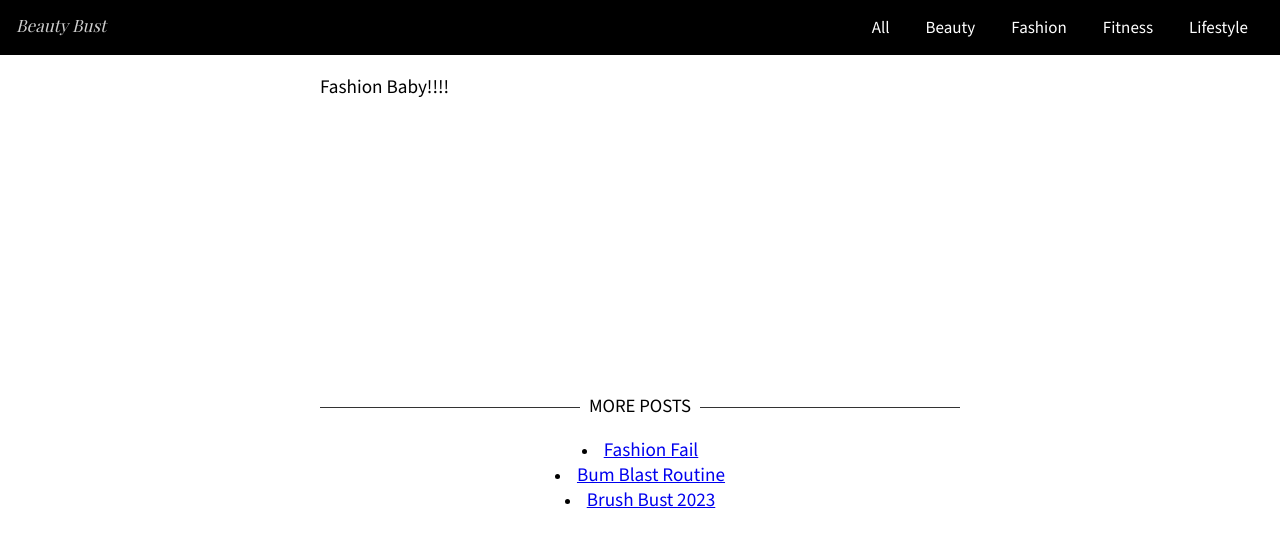
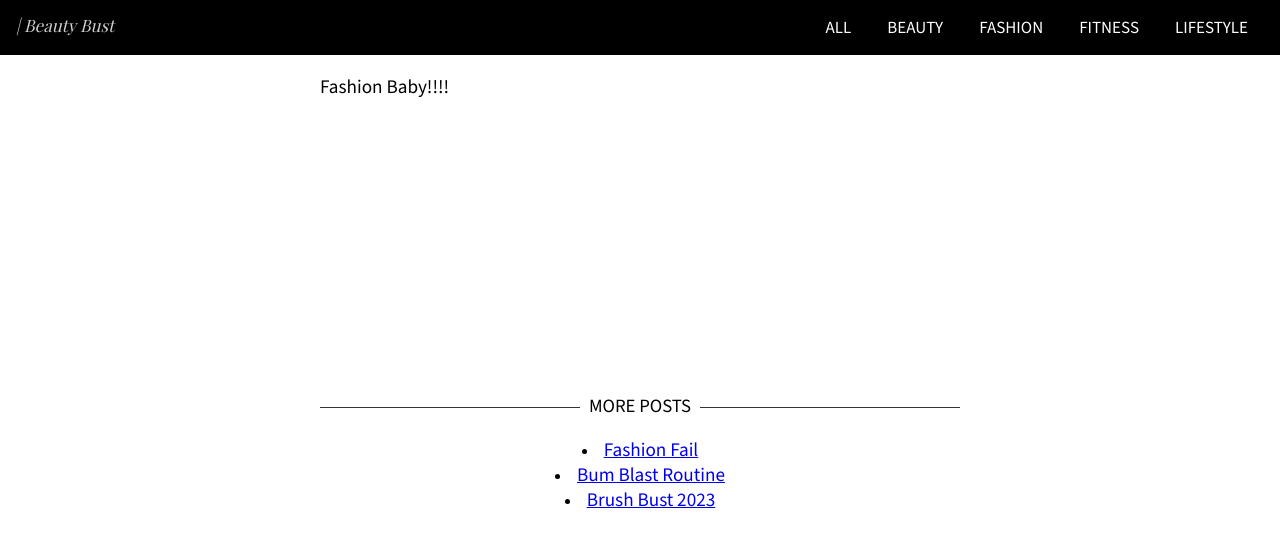
Before and after one commit to TomTurner2/BeautyBust, a Jekyll site: the page built from beauty_bust/_posts/2023-07-08-fashion-fail.markdown, in a window 1280 px wide. Shown: the top 547 px of the page. Built offline with Jekyll 4.4.1, drawn with Linux system fonts in a browser that asks for light colours; some web fonts are replaced.

Commit message:
Cleaned up JS and capitalised links

```diff
--- a/beauty_bust/_layouts/post.html
+++ b/beauty_bust/_layouts/post.html
@@ -78,7 +78,7 @@
     }
 
     /* Hide the links inside the navigation menu (except for logo/home) */
-    .topnav #myLinks {
+    .topnav #navLinks {
         display: none;
     }
 
@@ -136,9 +136,10 @@
         font-size: 17px;
     }
 
-    .topnav #myLinks {
+    .topnav #navLinks {
         float: right;
         padding: 16px;
+        display: inline;
     }
 
     /* Style the hamburger menu */
@@ -172,22 +173,19 @@
 href="https://cdnjs.cloudflare.com/ajax/libs/font-awesome/6.4.0/css/all.min.css">
 <header>
     <div class="topnav">
-        <a href="#home" class="home">Beauty Bust</a>
-        <!-- Navigation links (hidden by default) -->
-        <div id="myLinks">
+        <a href="#home" class="home"> | {{site.title}}</a>
+        <div id="navLinks">
             {% for page in site.pages %}
                 {% if page.navbar == true %}
-                        <a href="{{ page.url }}">{{ page.title }}</a>
+                        <a href="{{ page.url }}">{{ page.title | upcase}}</a>
                 {% endif %}
             {% endfor %}
         </div>
-        <!-- "Hamburger menu" / "Bar icon" to toggle the navigation links -->
-        <a href="javascript:void(0);" class="fa fa-bars icon active" aria-hidden="true" onclick="myFunction()"></a>
+        <a href="javascript:void(0);" class="fa fa-bars icon active" aria-hidden="true" onclick="showDropDown()"></a>
       </div>
 </header>
 
 <div class="container">
-
     <main>
         {{content}}
     </main>
@@ -201,13 +199,31 @@ href="https://cdnjs.cloudflare.com/ajax/libs/font-awesome/6.4.0/css/all.min.css"
 </div>
 
 <script>
-    function myFunction() {
-        var x = document.getElementById("myLinks");
+    function showDropDown() {
 
-        if (x.style.display === "block") {
-            x.style.display = "none";
-        } else {
-            x.style.display = "block";
+        var desktop = window.matchMedia("screen and (min-width: 600px)")
+        if (desktop.matches) { return; }
+
+        var links = document.getElementById("navLinks");
+
+        if (links.style.display != "none")
+        {
+            links.style.display = "none";
+            return;
         }
+
+        links.style.display = "block";
     }
+
+    $(window).resize(function()
+    {
+        var desktop = window.matchMedia("screen and (min-width: 600px)")
+        var links = document.getElementById("navLinks");
+
+        if (desktop.matches)
+        {
+            links.style.display = "inline";
+        }
+    });
+
 </script>
```
